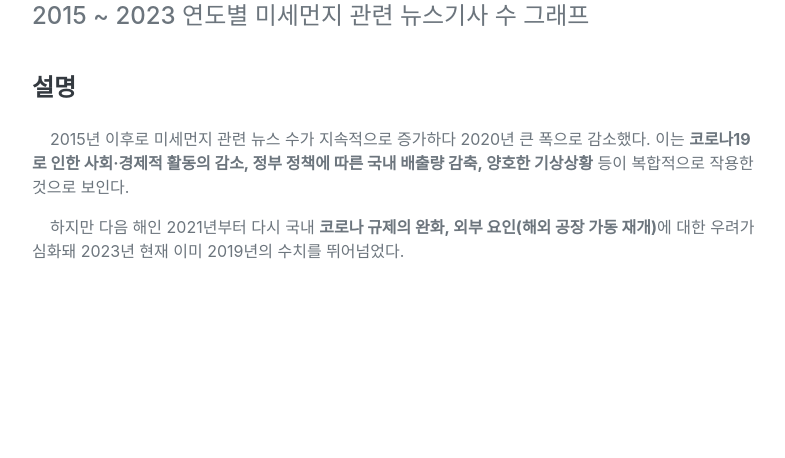
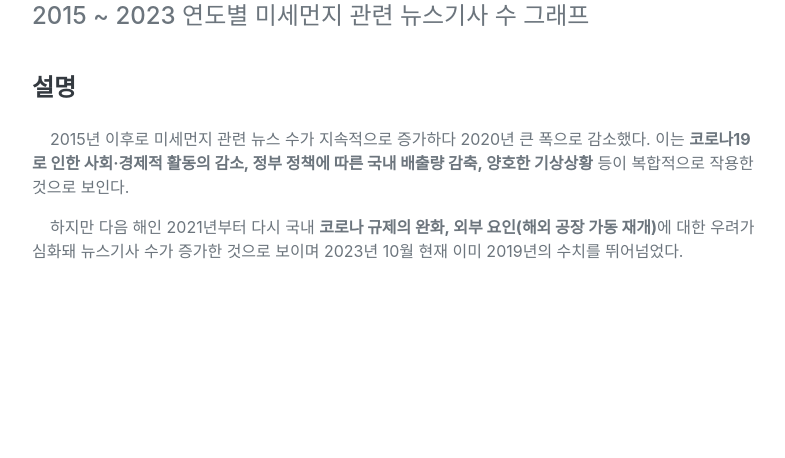
Before and after one commit to BAEEUNMANGDUCK/django-graph-plotly, a Django app: template django_plotly/core/templates/core/index.html in a window 1280 px wide. Shown: the part 2624-3082 px from the top of the page, without its empty margins (288-1073 px from the left). Run offline with Django 4.2, Linux system fonts and the light colour scheme; the template is opened without the code that fills it: values that come from a table or form of the project are taken from there, others are empty; data comes from the database, SQL or seed files in the repository; some libraries are stand-ins or nearby versions; some web fonts are replaced.

Commit message:
Update index.html

```diff
--- a/django_plotly/core/templates/core/index.html
+++ b/django_plotly/core/templates/core/index.html
@@ -181,7 +181,7 @@
                             <h4 class="mb-0">설명</h4>
                             <br>
                             <p>&nbsp;&nbsp;&nbsp;&nbsp;2015년 이후로 미세먼지 관련 뉴스 수가 지속적으로 증가하다 2020년 큰 폭으로 감소했다. 이는 <strong>코로나19로 인한 사회·경제적 활동의 감소, 정부 정책에 따른 국내 배출량 감축, 양호한 기상상황</strong> 등이 복합적으로 작용한 것으로 보인다.</p>
-                            <p>&nbsp;&nbsp;&nbsp;&nbsp;하지만 다음 해인 2021년부터 다시 국내 <strong>코로나 규제의 완화, 외부 요인(해외 공장 가동 재개)</strong>에 대한 우려가 심화돼 2023년 현재 이미 2019년의 수치를 뛰어넘었다.</p>
+                            <p>&nbsp;&nbsp;&nbsp;&nbsp;하지만 다음 해인 2021년부터 다시 국내 <strong>코로나 규제의 완화, 외부 요인(해외 공장 가동 재개)</strong>에 대한 우려가 심화돼 뉴스기사 수가 증가한 것으로 보이며 2023년 10월 현재 이미 2019년의 수치를 뛰어넘었다.</p>
                         </div>
                         <div class="flex-shrink-0"><span class="text-primary">2015 - 2023(1~10월) 통계 </span></div>
                     </div>
```
